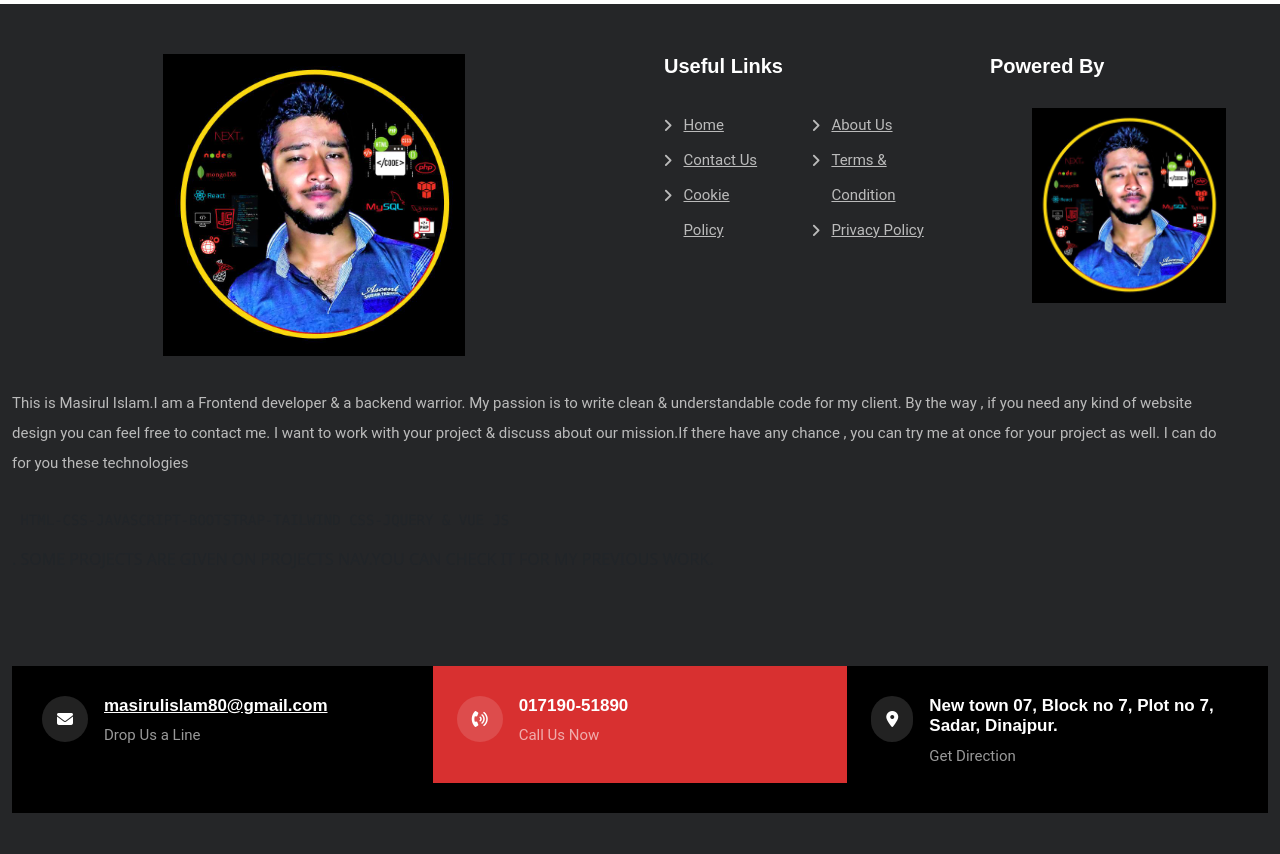
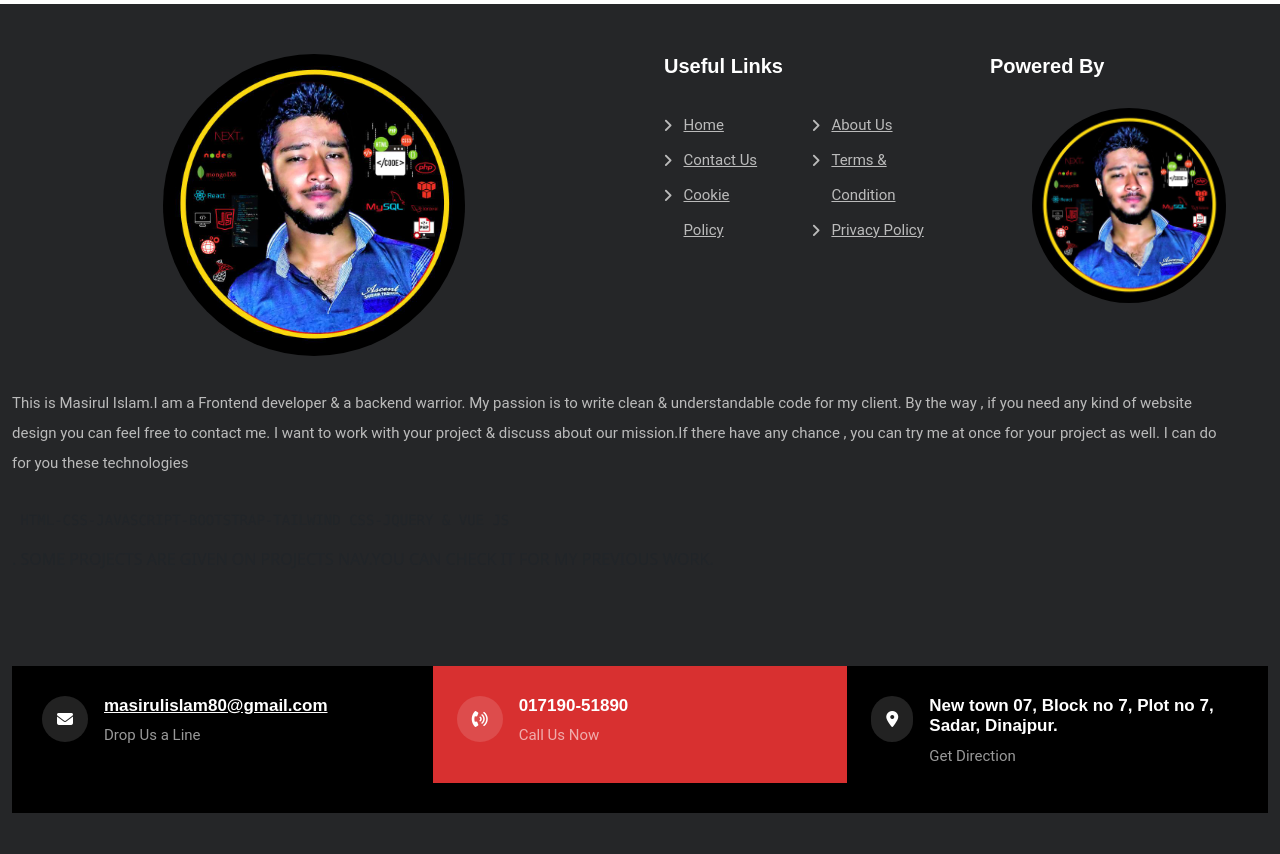
Before and after one commit to masirul-codify/portfolio, a plain HTML site: page masirul-portfolio.html in a window 1280 px wide. Shown: the part 5880-6734 px from the top of the page. Drawn offline with nearby package versions, Linux system fonts and the light colour scheme.

Commit message:
Update masirul-portfolio.html

```diff
--- a/masirul-portfolio.html
+++ b/masirul-portfolio.html
@@ -438,7 +438,7 @@
             <div class="row g-5">
                 <div class="col-md-6 ">
                     <div class="footer-content">
-                    <img  class="img-fluid m-auto d-block"  src="images/portfolio/profile.jpg" width="50%" height="auto">
+                    <img  style="border-radius:50%;" class="img-fluid m-auto d-block"  src="images/portfolio/profile.jpg" width="50%" height="auto">
                     </div>
                 </div>
                 <div class="col-md-3 ">
@@ -479,7 +479,7 @@
                 <div class="col-md-3 ">
                     <div class="footer-img">
                         <h4>Powered By</h4>
-                       <img  class="img-fluid m-auto d-block" src="images/portfolio/profile.jpg" width="80%" height="auto">
+                       <img style="border-radius:50%;" class="img-fluid m-auto d-block" src="images/portfolio/profile.jpg" width="50%" height="auto">
                     </div>
                 </div>
             </div>
```
